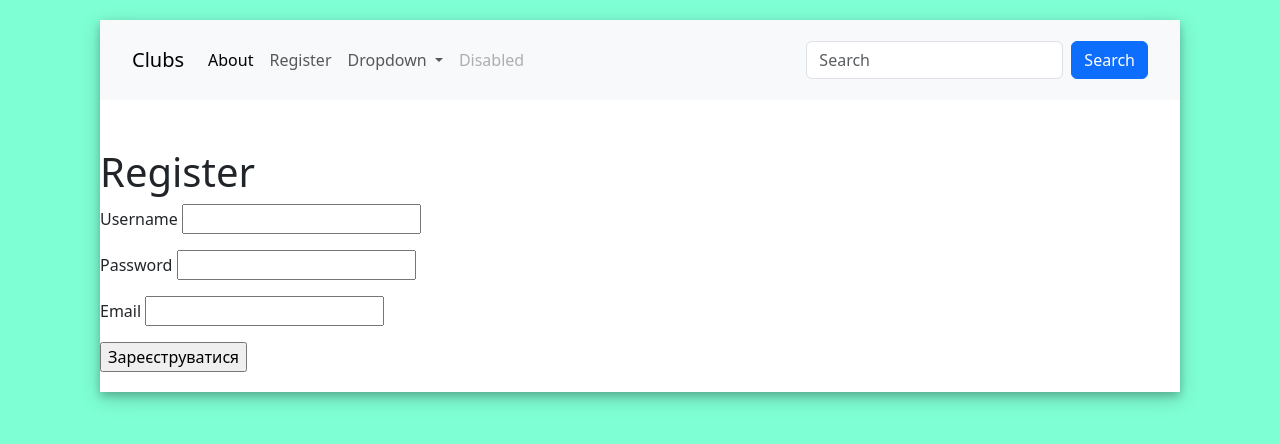
After one commit to Crais2905/first_flask, a Flask app: page /register in a window 1280 px wide. The commit adds this page. Shown: the top 444 px of the page. Run offline with Flask 3, Linux system fonts and the light colour scheme.

Commit message:
lesson 8

```diff
--- a/Lessons3-6_2-3/app.py
+++ b/Lessons3-6_2-3/app.py
@@ -1,13 +1,19 @@
-from flask import Flask, render_template, redirect, url_for
+from flask import Flask, render_template, redirect, url_for, request
+from bd import SQLite
 
 app = Flask(__name__)
+
 
 clubs = [
     {'id': 1, 'name': 'FC Barcelona', 'coach': 'Xavi Hernández', 'wins_ucl': 5},
     {'id': 2, 'name': 'Real Madrid', 'coach': 'Carlo Ancelotti', 'wins_ucl': 14},
     {'id': 3, 'name': 'Manchester City', 'coach': 'Pep Guardiola ', 'wins_ucl': 1},
-    {'id': 4, 'name': 'Arsenal', 'coach': 'Mikel Arteta', 'wins_ucl': 3},
+    {'id': 4, 'name': 'Arsenal', 'coach': 'Mikel Arteta', 'wins_ucl': 0},
+    {'id': 5, 'name': 'Milan', 'coach': 'Stefano Pioli', 'wins_ucl': 7},
 ]
+
+
+
 
 
 @app.route('/')
@@ -33,6 +39,23 @@ def the_biggest_winner():
     return render_template('winner_ucl.html', clubs=clubs)
 
 
+@app.route('/register')
+def register():
+    return render_template('register.html')
+
+
+@app.route('/register_handler', methods=['POST', 'GET'])
+def reg_handler():
+    if request.method == 'POST':
+        username = request.form['username']
+        password = request.form['password']
+        email = request.form['email']
+
+    db = SQLite('clubs.db')
+    db.write_user(username, password, email)
+    return redirect(url_for('home'))
+
+
 @app.errorhandler(404)
 def error404(error):
     return render_template('error404.html'), 404
--- a/Lessons3-6_2-3/templates/base.html
+++ b/Lessons3-6_2-3/templates/base.html
@@ -23,7 +23,7 @@
               <a class="nav-link active" aria-current="page" href="{{ url_for('about') }}">About</a>
             </li>
             <li class="nav-item">
-              <a class="nav-link" href="#">Link</a>
+              <a class="nav-link" href="{{ url_for('register')}}">Register</a>
             </li>
             <li class="nav-item dropdown">
               <a class="nav-link dropdown-toggle" href="#" role="button" data-bs-toggle="dropdown" aria-expanded="false">
--- /dev/null
+++ b/Lessons3-6_2-3/templates/register.html
@@ -0,0 +1,25 @@
+{% extends 'base.html' %}
+
+{% block content %}
+
+<div class="register">
+    <form action="/register_handler">
+        <h1>Register</h1>
+        <p>
+            <label for="username">Username</label>
+            <input type="text" name="username">
+        </p>
+        <p>
+            <label for="password">Password</label>
+            <input type="text" name="password">
+        </p>
+        <p>
+            <label for="email">Email</label>
+            <input type="text" name="email">
+        </p>
+        <input type="submit", value="Зареєструватися">
+    </form>
+
+</div>
+
+{% endblock %}
```
Also changed, not shown: Lessons3-6_2-3/bd.py (added, +27 -0 lines), Lessons7-8_4/app.py (added, +34 -0 lines), Lessons7-8_4/home_work.txt (added, +24 -0 lines), clubs.db (added), test_db.db (added), 1 other file.
